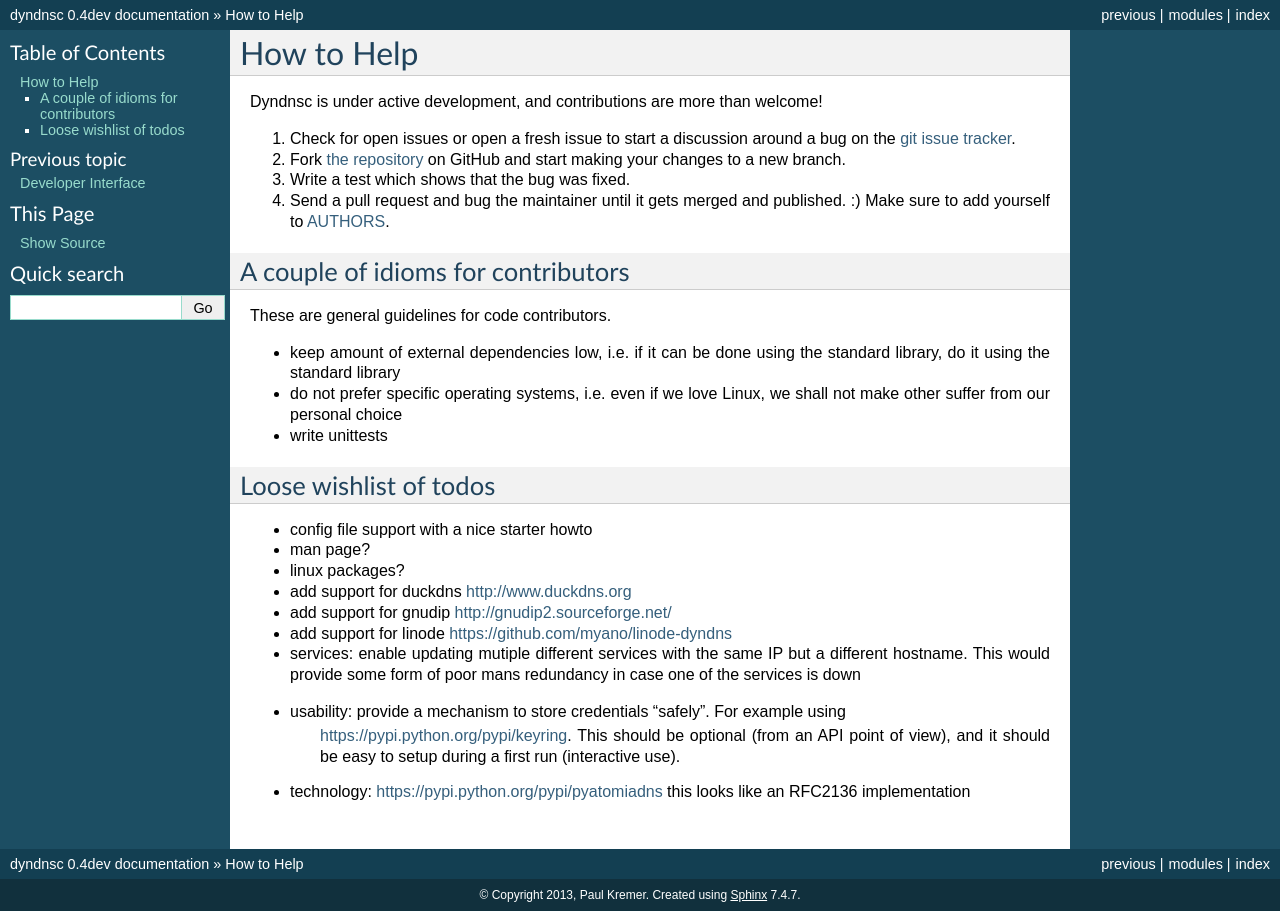
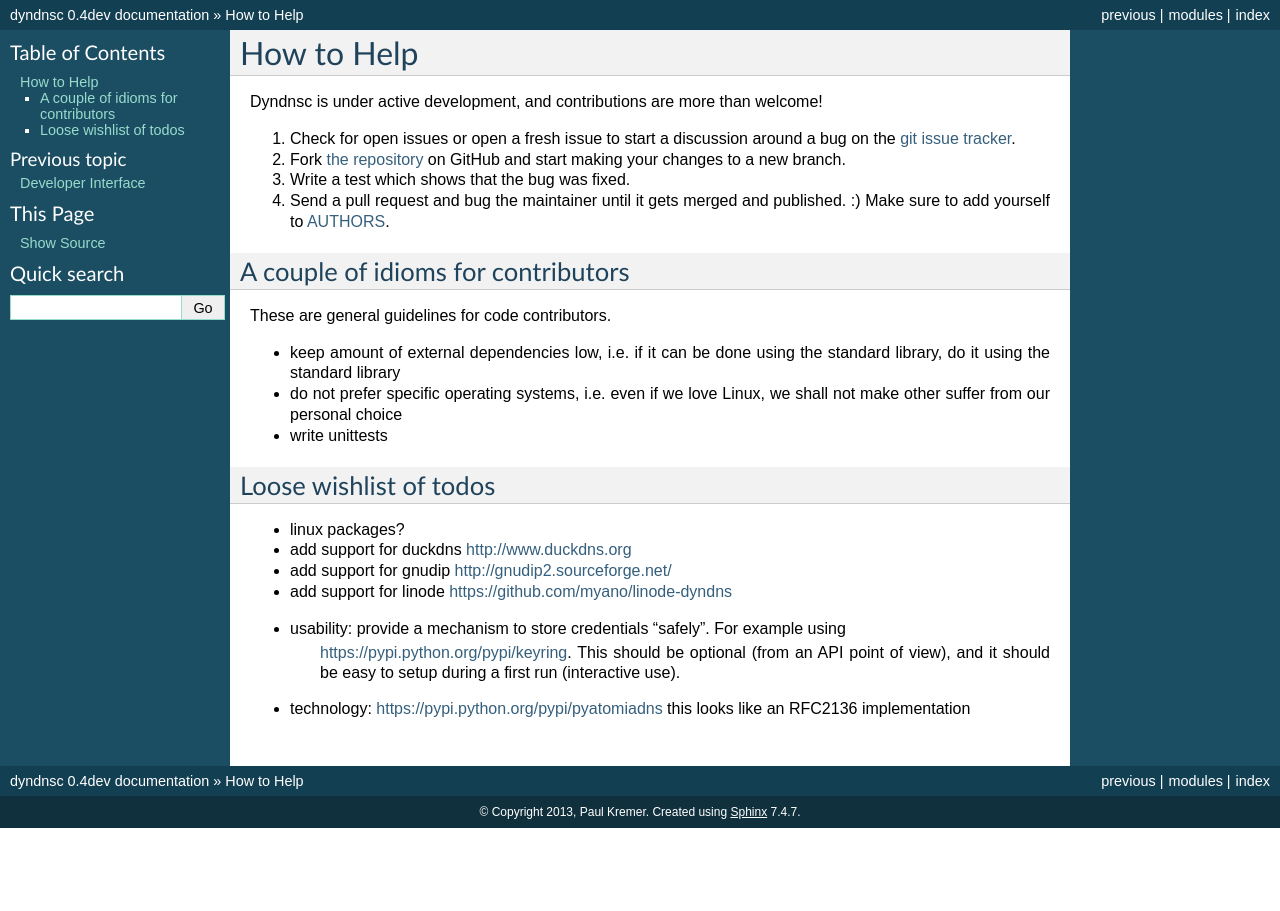
Before and after one commit to infothrill/python-dyndnsc, a Sphinx documentation site: the page built from docs/dev/todo.rst, in a window 1280 px wide. Built offline with Sphinx 7.4.7, drawn with Linux system fonts in a browser that asks for light colours.

Commit message:
some small doc updates
fix typo, remove stuff that is basically done from todo, remove issue from changelog

```diff
--- a/CHANGELOG.rst
+++ b/CHANGELOG.rst
@@ -9,8 +9,7 @@
 - changed (**INCOMPATIBLE**): command line arguments have been drastically adapted
   to fit different protocols and options
 - added: config file support
-- added: running against multiple services in one go (not supported in daemon
-  mode yet)
+- added: running against multiple services in one go
 - improved: for python < 3.2, install more dependencies to get SNI support
 - improved: the DNS resolution automatically resolves using the same address
   family (ipv4/A or ipv6/AAAA or any) as the detector configured
--- a/README.rst
+++ b/README.rst
@@ -19,7 +19,7 @@
 
 *dyndnsc* is both a script to be used directly as well as a re-usable and
 hopefully extensible python package for doing updates over http to dynamic
-dns services. This package currently focuses on supporting differnet http based
+dns services. This package currently focuses on supporting different http based
 update protocols.
 
 
--- a/docs/dev/todo.rst
+++ b/docs/dev/todo.rst
@@ -24,15 +24,10 @@
 
 Loose wishlist of todos
 -----------------------
-* config file support with a nice starter howto
-* man page?
 * linux packages?
 * add support for duckdns http://www.duckdns.org
 * add support for gnudip http://gnudip2.sourceforge.net/
 * add support for linode https://github.com/myano/linode-dyndns
-* services: enable updating mutiple different services with the same IP but a different
-  hostname. This would provide some form of poor mans redundancy in case one
-  of the services is down
 * usability: provide a mechanism to store credentials "safely". For example using
    https://pypi.python.org/pypi/keyring. This should be optional (from an API
    point of view), and it should be easy to setup during a first run
```
